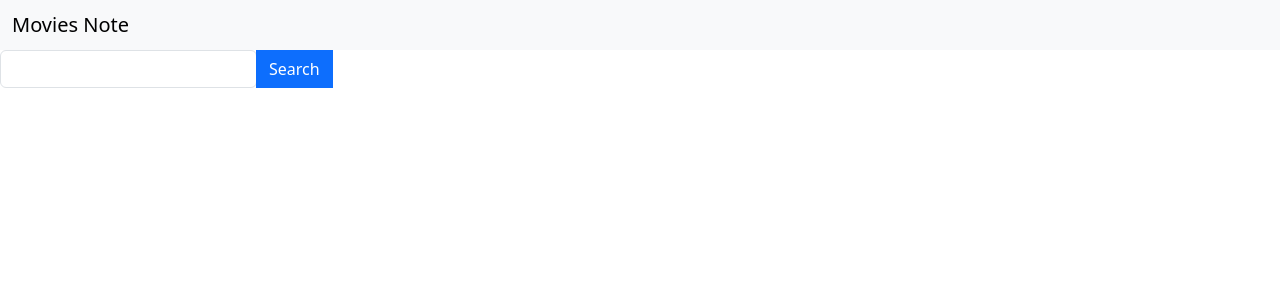
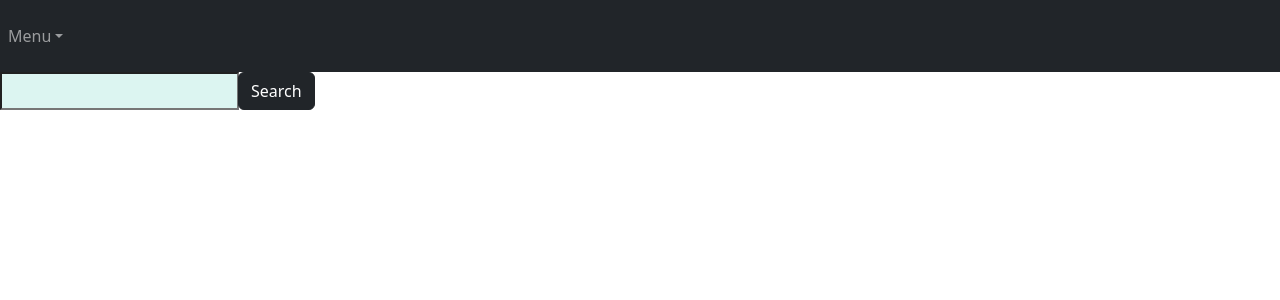
Before and after one commit to camrrx/RRXMovie, a React (Create React App) app: page / in a window 1280 px wide. Shown: the top 300 px of the page. Built offline with nearby package versions, Linux system fonts and the light colour scheme.

Commit message:
CRO - movies in card

```diff
--- a/package.json
+++ b/package.json
@@ -6,7 +6,9 @@
     "@testing-library/jest-dom": "^5.16.5",
     "@testing-library/react": "^13.3.0",
     "@testing-library/user-event": "^13.5.0",
+    "bootstrap": "^5.2.1",
     "react": "^18.2.0",
+    "react-bootstrap": "^2.5.0",
     "react-dom": "^18.2.0",
     "react-scripts": "5.0.1",
     "web-vitals": "^2.1.4"
--- a/src/App.css
+++ b/src/App.css
@@ -36,3 +36,48 @@
     transform: rotate(360deg);
   }
 }
+
+.researching{
+  display: flex;
+  flex-direction: row;
+  background-color:rgb(220, 245, 241);
+}
+
+.movies-list{
+  position: absolute;
+  height: 100%;
+  width: 100%;
+  border: 1px;
+  color:rgb(0, 155, 163);
+  display: flex;
+  justify-content: space-evenly;
+  gap: 1rem;
+  flex-wrap: wrap;
+}
+
+.card {
+  min-width: 200px;
+  width: 400px;
+  height: 400px;
+  overflow: hidden;
+}
+
+.card-bigger {
+  height: 600px;
+}
+
+.card-body {
+  display: flex;
+  flex-direction: column;
+  justify-content: space-evenly;
+  padding: 1rem ;
+}
+
+.card-text {
+  cursor: pointer;
+}
+
+.menu{
+  width: 100%;
+  height: 100%;
+}
--- a/src/App.js
+++ b/src/App.js
@@ -1,14 +1,14 @@
 import React, { Component } from 'react';
-import NavBar from './components/navbar';
 import './App.css';
 import Search from './components/search';
+import Menu from './components/menu';
 
 class App extends Component {
 
   render() {
     return (
       <React.Fragment>
-        <NavBar />
+        <Menu/>
         <Search />
       </React.Fragment>
     );
--- a/src/components/listMovies.jsx
+++ b/src/components/listMovies.jsx
@@ -1,25 +1,43 @@
-import React, { useEffect, useState } from 'react';
+import React, { useEffect, useState } from "react";
 
 const ListMovies = (props) => {
   const [movies, setMovies] = useState({});
+  const [card, setCard] = useState(false);
 
   //useEffect -> function which triggered before rendering
   //if second parameter change, use effect will be reload
-	useEffect(
-		() => {
+  useEffect(() => {
     //getting the list of movies from search component
     setMovies(props.moviesParam);
     console.log(props.moviesParam);
-		},
-		[props.moviesParam]
-	);
+  }, [props.moviesParam]);
 
   //let moviesTitle = Search();
-	console.log('List movies', movies);
+  //console.log('List movies', movies);
 
   return (
-		<div>
-			{movies.length ? movies.map((movie) => <div>{movie.title}</div>) : ""}
-		</div>);
+    <div className="movies-list">
+      {movies.length
+        ? movies.map((movie) => (
+            <div className={"card" + (card ? "card-bigger" : "")}>
+              <img
+					src={"https://image.tmdb.org/t/p/original/" + movie.poster_path
+					}
+                alt=""
+              />
+              <div class="card-body">
+                <h5 class="card-title">{movie.title}</h5>
+                <p onClick={() => setCard(true)} class="card-text">
+                  {movie.overview.length < 300
+                    ? movie.overview
+                    : movie.overview.substring(0, 300) + "[...]"}
+                </p>
+                <button class="btn btn-dark">Select {movie.title}</button>
+              </div>
+            </div>
+          ))
+        : ""}
+    </div>
+  );
 };
 export default ListMovies;
--- /dev/null
+++ b/src/components/menu.jsx
@@ -0,0 +1,24 @@
+//Stateless Functional Component (scf to create easily the function)
+import Navbar from 'react-bootstrap/Navbar';
+import NavDropdown from 'react-bootstrap/NavDropdown';
+import Nav from 'react-bootstrap/Nav';
+
+const Menu = () => {
+    return (
+        <div className='menu'>
+        <Navbar collapseOnSelect expand="lg" bg="dark" variant="dark">
+                <Navbar.Collapse >
+                    <Nav className="navbar navbar-dark bg-dark">
+                        <NavDropdown title="Menu" id="collasible-nav-dropdown">
+                        <NavDropdown.Item >Research</NavDropdown.Item>
+                        <NavDropdown.Item href="#action/3.2"> Movies Tinder</NavDropdown.Item>
+                        </NavDropdown>
+                    </Nav>
+                </Navbar.Collapse>
+        </Navbar>
+      </div>
+
+      );
+}
+
+export default Menu;
--- a/src/components/navbar.jsx
+++ /dev/null
@@ -1,12 +0,0 @@
-//Stateless Functional Component (scf to create easily the function)
-const NavBar = () => {
-	return (
-		<nav className="navbar bg-light">
-			<div className="container-fluid">
-				<span className="navbar-brand mb-0 h1">Movies Note</span>
-			</div>
-		</nav>
-	);
-};
-
-export default NavBar;
--- a/src/components/search.jsx
+++ b/src/components/search.jsx
@@ -25,14 +25,15 @@ export const Search = () => {
 	};
 
 	return (
-		<div className="input-group">
-			<div className="form-outline">
-				<input type="search" className="form-control" onChange={handleNewResearch} />
+		<div>
+			<div className="input-group">
+			<input type="search" className="researching" onChange={handleNewResearch} />
+			<div >
+				<button className="btn btn-dark" onClick={search}>
+				Search
+				</button>
+				</div>
 			</div>
-			<button className="btn btn-primary" onClick={search}>
-				Search
-			</button>
-			{/* <div>{allMovies && allMovies.lenght ? console.log('Title', allMovies) : console.log('ok')}</div> */}
 			<ListMovies moviesParam={allMovies ? allMovies : []} />
 		</div>
 	);
```
Also changed, not shown: src/API/tmdbApi.jsx (+10 -4 lines), 1 other file (tests, documents, lock files or other folders). Lines whose indentation alone changed are shown as unchanged.
